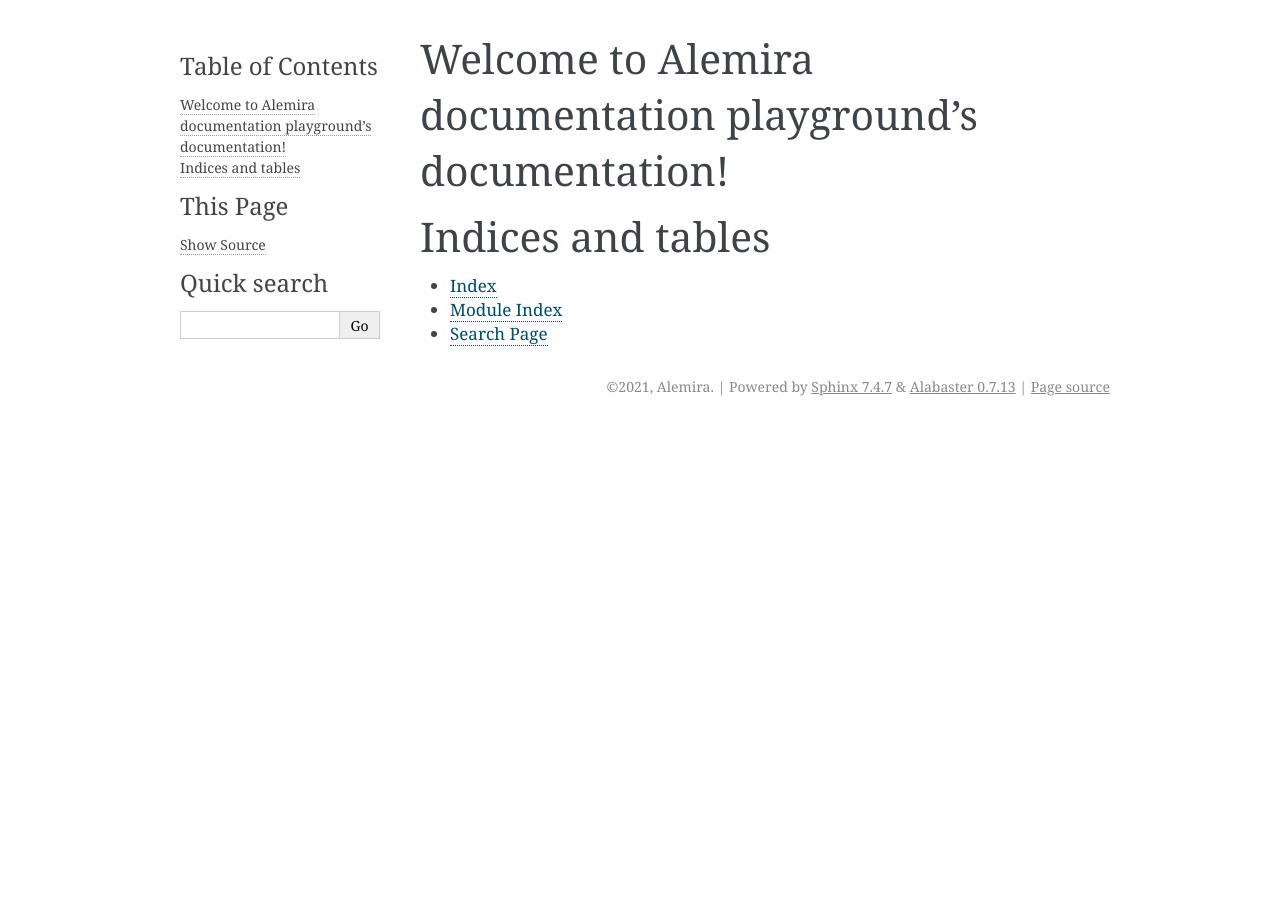
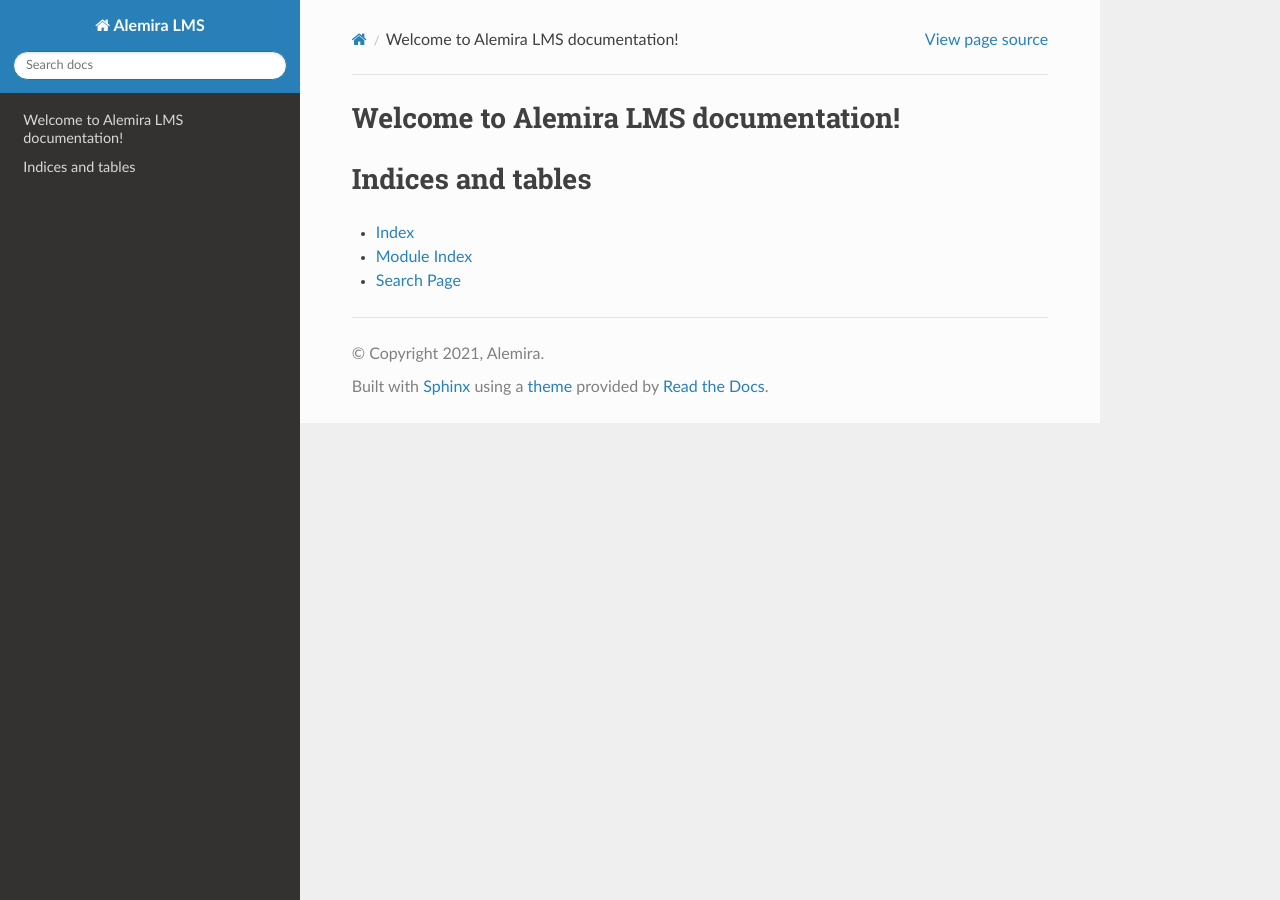
Before and after one commit to gorohoroh/sphinx-playground, a Sphinx documentation site: the page built from source/index.rst, in a window 1280 px wide. Built offline with Sphinx 7.4.7 and the Read the Docs theme 2.0.0, drawn with Linux system fonts in a browser that asks for light colours.

Commit message:
RTD theme from sphinx-themes.org and a simpler project name

```diff
--- a/source/conf.py
+++ b/source/conf.py
@@ -17,7 +17,7 @@
 
 # -- Project information -----------------------------------------------------
 
-project = 'Alemira documentation playground'
+project = 'Alemira LMS'
 copyright = '2021, Alemira'
 author = 'Alemira'
 
@@ -47,7 +47,7 @@
 # The theme to use for HTML and HTML Help pages.  See the documentation for
 # a list of builtin themes.
 #
-html_theme = 'alabaster'
+html_theme = 'sphinx_rtd_theme'
 
 # Add any paths that contain custom static files (such as style sheets) here,
 # relative to this directory. They are copied after the builtin static files,
--- a/source/index.rst
+++ b/source/index.rst
@@ -1,5 +1,5 @@
 
-Welcome to Alemira documentation playground's documentation!
+Welcome to Alemira LMS documentation!
 ============================================================
 
 .. toctree::
```
